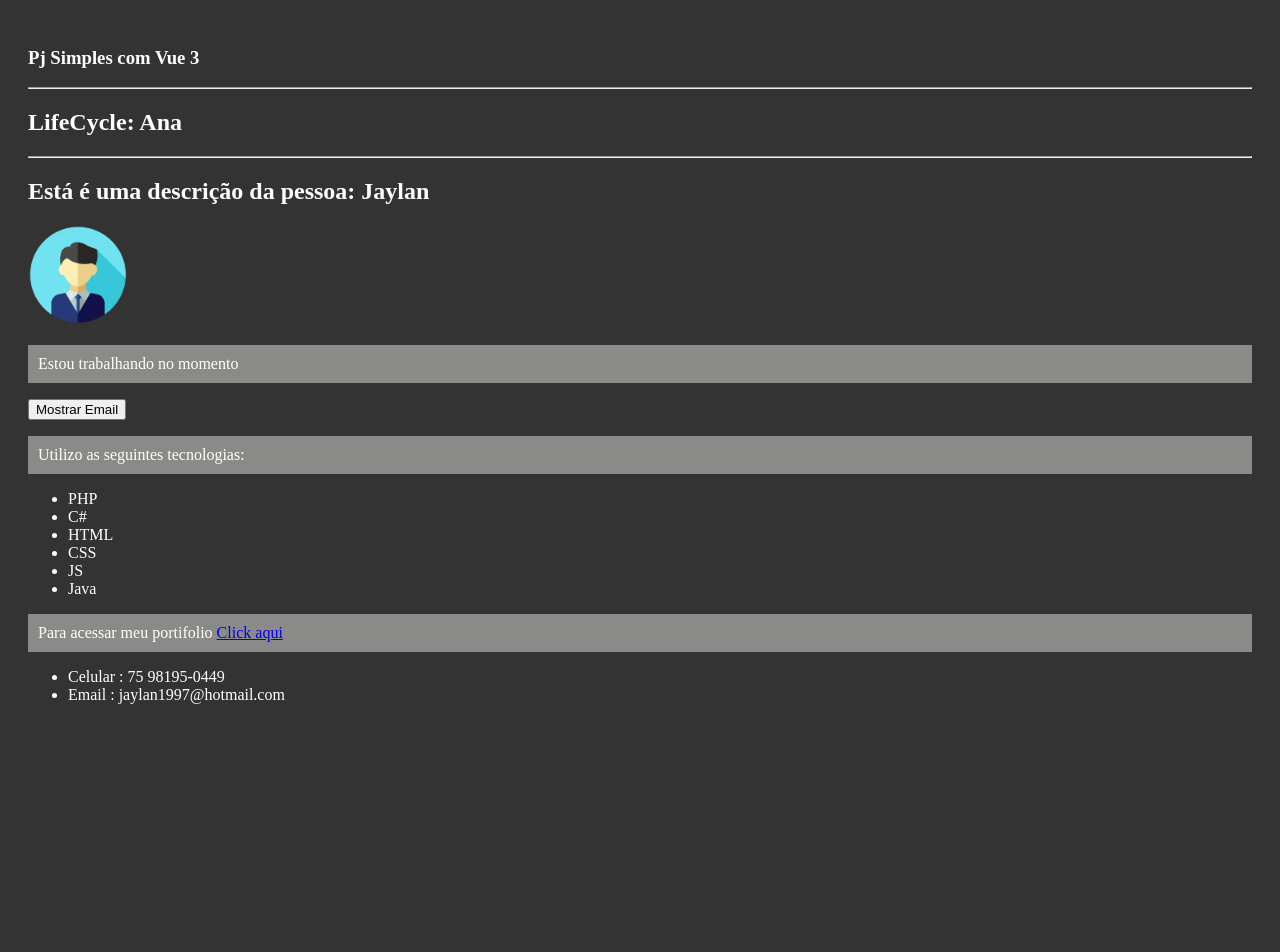
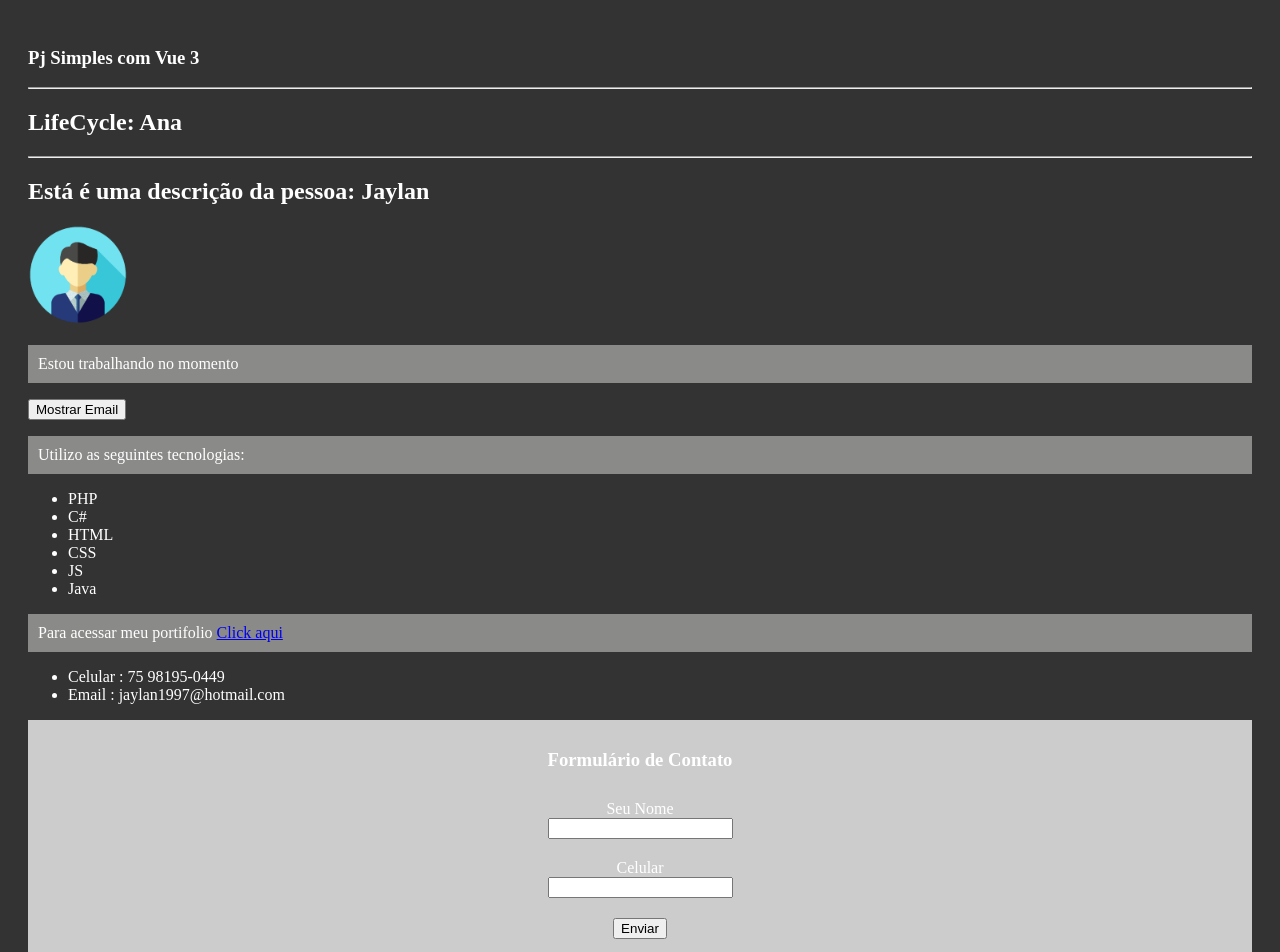
Before and after one commit to JaylanEsquivel/projeto-de-exemplos-vue-cli, a Vue app: page / in a window 1280 px wide. Shown: the top 952 px of the page. Before the commit the page ends 800 px from the top, so only its background shows below. Built offline with nearby package versions, Linux system fonts and the light colour scheme.

Commit message:
up Eventos

```diff
--- /dev/null
+++ b/src/components/Form.vue
@@ -0,0 +1,55 @@
+<template>
+    <div>
+        <h3>Formulário de Contato</h3>
+        <form action="" @submit="enviarFormulario($event)">
+            <div class="form-group">
+                <label>Seu Nome</label>
+                <input type="text" v-model="nome" name="nome_us" class="form-control"/>
+            </div>
+            <div class="form-group">
+                <label>Celular</label>
+                <input type="text" v-model="cel" name="celular" class="form-control"/>
+            </div>
+            <div class="form-group">
+                <button>Enviar</button>
+            </div>
+
+        </form>
+    </div>
+</template>
+<script>
+export default {
+    name: 'Form',
+    data() {
+        return {
+            nome: '',
+            cel: ''
+        }
+    },
+    methods: {
+        enviarFormulario(e) {
+            e.preventDefault();
+
+            const nome = this.nome;
+            const celular = this.cel;
+
+            console.log("Contato Enviado: " + celular + " / " + nome);
+
+            // Ajax
+        }
+    }
+}
+</script>
+<style scoped>
+
+    h3{ text-align: center;}
+    div{
+        background-color: #ccc;
+        padding: 10px;
+        display: flex;
+        justify-content: center;
+        align-items: center;
+        flex-direction: column;
+    }
+
+</style>
--- a/src/components/Info.vue
+++ b/src/components/Info.vue
@@ -16,16 +16,18 @@
                 {{cont.titulo}} : {{cont.value}}
             </li>
         </ul>
-
+        <Form></Form>
   </div>
 </template>
 <script>
 import Picture from './Picture.vue';
+import Form from './Form.vue';
 
 export default {
     name: 'Info',
     components: {
-        Picture
+        Picture,
+        Form
     },
     data() {
         return {
```
Also changed, not shown: 1 other file (tests, documents, lock files or other folders).
